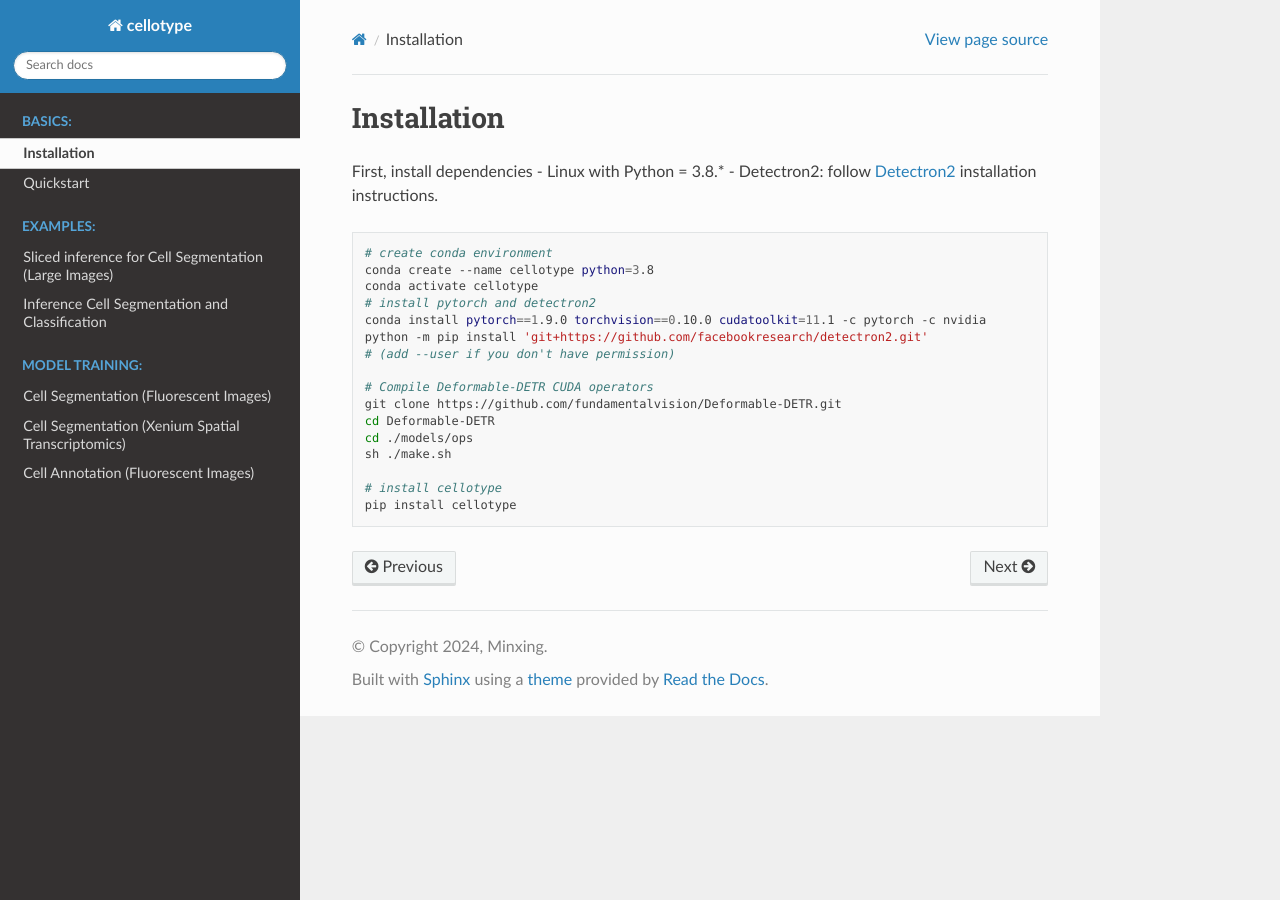
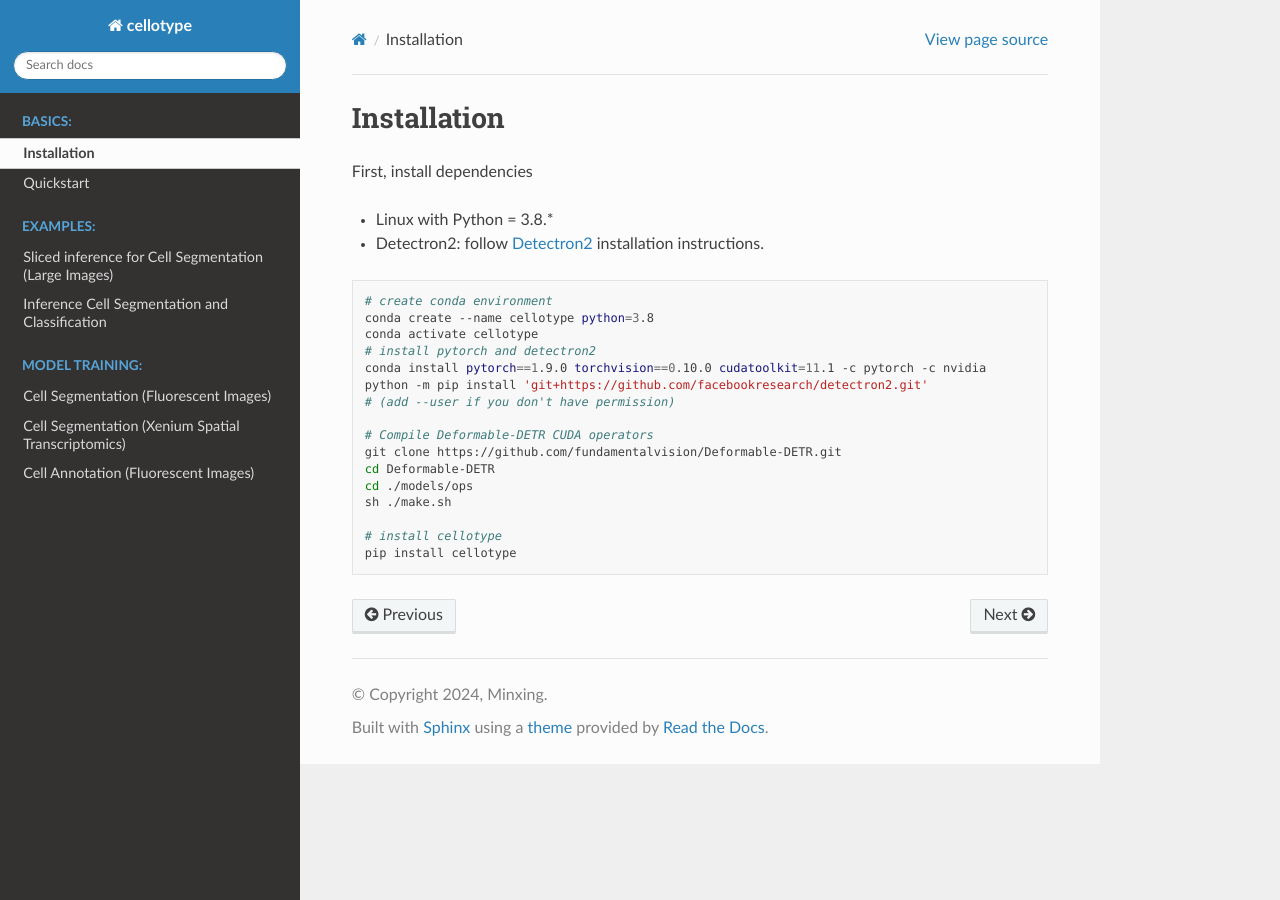
Before and after one commit to EugenTheMachine/CelloType, a Sphinx documentation site: the page built from docs/source/installation.rst, in a window 1280 px wide. Built offline with Sphinx 7.4.7 and the Read the Docs theme 3.1.0, drawn with Linux system fonts in a browser that asks for light colours; pages that are not in the unit, such as notebooks, are missing from menus; part of the change alters nothing that is shown.

```diff
--- a/docs/source/installation.rst
+++ b/docs/source/installation.rst
@@ -2,8 +2,9 @@ Installation
 ------------------------------
 
 First, install dependencies
-- Linux with Python = 3.8.*
-- Detectron2: follow `Detectron2 <https://detectron2.readthedocs.io/en/latest/tutorials/install.html>`_ installation instructions.
+
+* Linux with Python = 3.8.*
+* Detectron2: follow `Detectron2 <https://detectron2.readthedocs.io/en/latest/tutorials/install.html>`_ installation instructions.
 
 .. code-block:: bash
 
```
